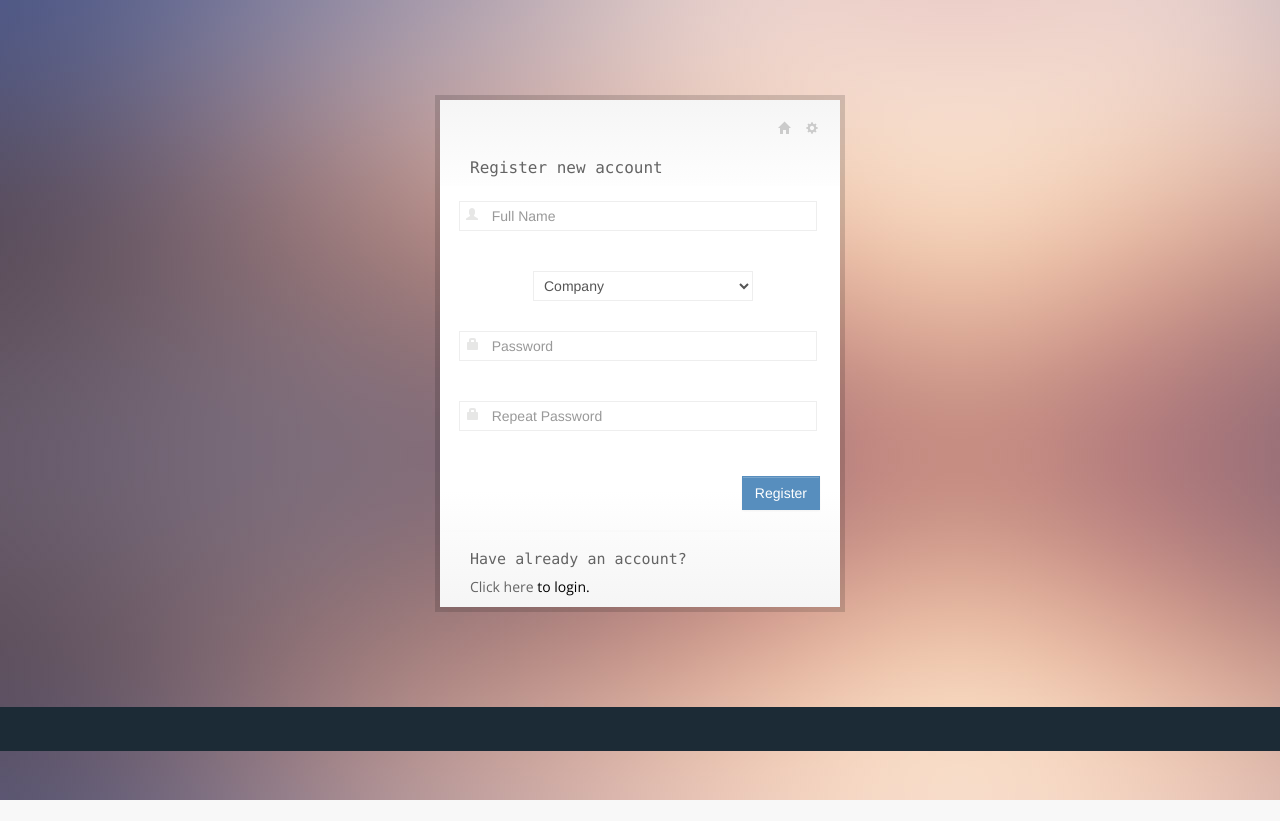
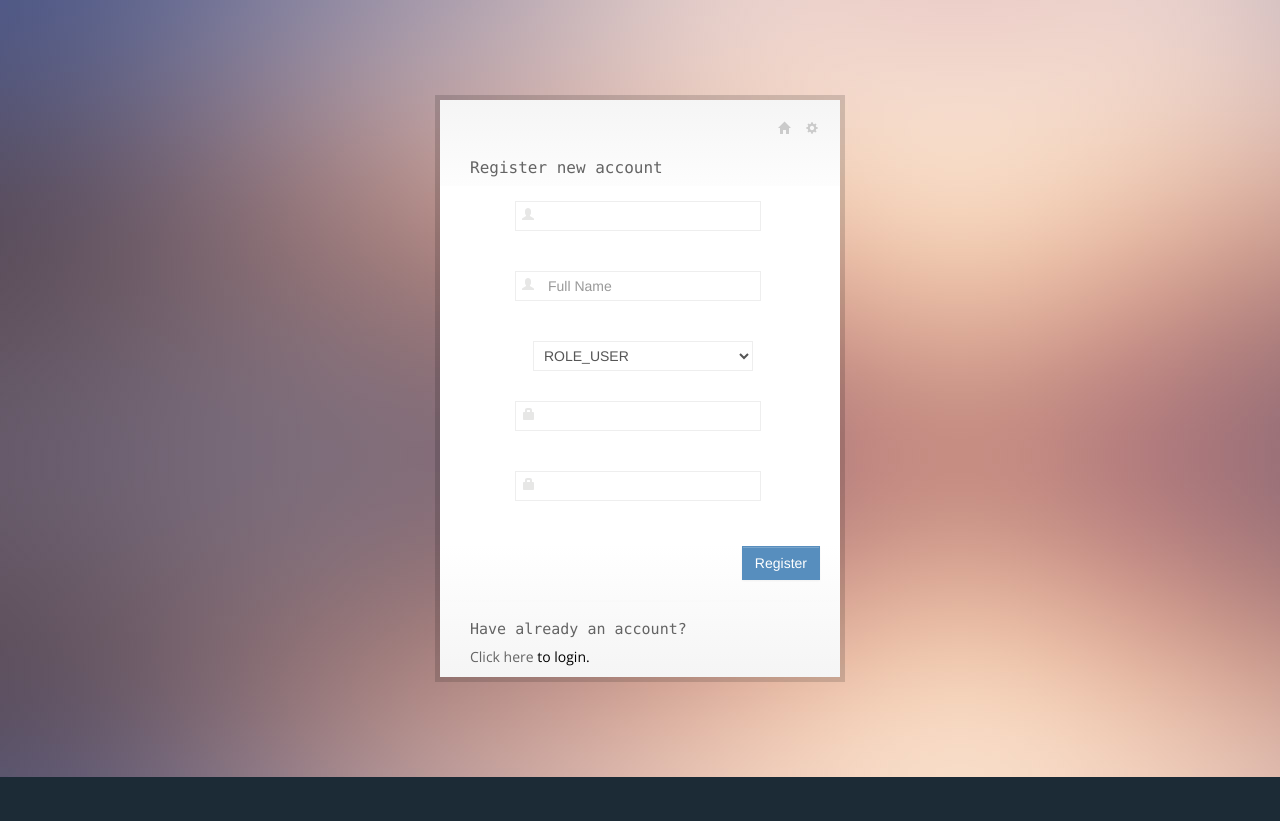
Before and after one commit to awpcourse/walking-coders, a Django app: page /register/ in a window 1280 px wide. Before the commit the page ends 800 px from the top, so only its background shows below. Run offline with Django 3.2, Linux system fonts and the light colour scheme; data comes from the database, SQL or seed files in the repository; some libraries are stand-ins or nearby versions.

Commit message:
registration

```diff
--- a/SocialApp/views.py
+++ b/SocialApp/views.py
@@ -3,7 +3,10 @@ from django.views.generic.edit import CreateView
 from django.contrib.auth import authenticate, login
 from django.shortcuts import render, redirect
 from django.views.generic.edit import FormView
-from SocialApp.forms import UserForm
+from SocialApp.forms import UserForm, UserRegisterForm
+from SocialApp.models import User, UserProfile, Role
+from django.http import HttpResponseRedirect
+from django.contrib.auth.forms import UserCreationForm
 
 
 def index(request):
@@ -18,7 +21,6 @@ class LoginView(FormView):
         context = super(LoginView, self).get_context_data(**kwargs)
         context['form'] = self.form_class()
         return context
-
 
     def post(self, request, *args, **kwargs):
         form = UserForm(request.POST)
@@ -36,5 +38,25 @@ class LoginView(FormView):
             return redirect('index')
 
 
-def register(request):
-    return render(request, 'register.html')
+class RegisterView(FormView):
+    form_class = UserCreationForm
+    template_name = 'register.html'
+
+    def get_context_data(self, **kwargs):
+        context = super(RegisterView, self).get_context_data(**kwargs)
+        context['form'] = self.form_class()
+        context['roles'] = Role.objects.all()
+        return context
+
+    def post(self, request, *args, **kwargs):
+        form = UserCreationForm(request.POST)
+        fullname = request.POST['fullname']
+        select_role = request.POST.get('select_role')
+        if form.is_valid():
+            new_user = form.save()
+            UserProfile.objects.create(name=fullname,
+                                       role=Role.objects.get(pk=select_role),
+                                       id_user=new_user)
+            return redirect('login')
+        else:
+            return redirect('register')
--- a/templates/register.html
+++ b/templates/register.html
@@ -3,30 +3,42 @@
 {% block content %}
     <h2>Register new account</h2>
     <form class="form-horizontal" method="post">
+        {% csrf_token %}
         <fieldset>
-            <div class="input-prepend" title="Username">
+            <div class="input-prepend">
                 <span class="add-on"><i class="halflings-icon user"></i></span>
-                <input class="input-large span10" name="username" id="username" type="text"
-                       placeholder="Full Name"/>
+                <!--<input class="input-large span10" name="username" type="text"
+                       placeholder="Username"/>-->
+                {{ form.username }}
             </div>
             <div class="clearfix"></div>
-            <div class="input-prepend" title="Role" name="select-role">
-                <select>
-                    <option value="0">Company</option>
-                    <option value="1">Client</option>
+            <div class="input-prepend">
+                <span class="add-on"><i class="halflings-icon user"></i></span>
+                <input name="fullname" type="text"
+                       placeholder="Full Name"/>
+
+            </div>
+            <div class="clearfix"></div>
+            <div class="input-prepend" title="Role">
+                <select name="select_role">
+                    {% for role in roles %}
+                        <option value="{{ role.id }}">{{ role.name }}</option>
+                    {% endfor %}
                 </select>
             </div>
             <div class="clearfix"></div>
             <div class="input-prepend" title="Password">
                 <span class="add-on"><i class="halflings-icon lock"></i></span>
-                <input class="input-large span10" name="password" id="password" type="password"
-                       placeholder="Password"/>
+                <!--<input class="input-large span10" name="password" id="password" type="password"
+                       placeholder="Password"/>-->
+                {{ form.password1 }}
             </div>
             <div class="clearfix"></div>
             <div class="input-prepend" title="RepeatPassword">
                 <span class="add-on"><i class="halflings-icon lock"></i></span>
-                <input class="input-large span10" name="repeat-password" id="password" type="password"
-                       placeholder="Repeat Password"/>
+                <!--<input class="input-large span10" name="repeat-password" id="password" type="password"
+                       placeholder="Repeat Password"/>-->
+                {{ form.password2 }}
             </div>
             <div class="clearfix"></div>
             <div class="button-login">
--- a/test1/urls.py
+++ b/test1/urls.py
@@ -21,5 +21,5 @@ urlpatterns = [
     url(r'^admin/', include(admin.site.urls)),
     url(r'^$', views.index,  name='index'),
     url(r'^login/$', views.LoginView.as_view(), name='login'),
-    url(r'^register/$', views.register, name='register'),
+    url(r'^register/$', views.RegisterView.as_view(), name='register'),
 ]
```
Also changed, not shown: SocialApp/forms.py (+10 -10 lines).
